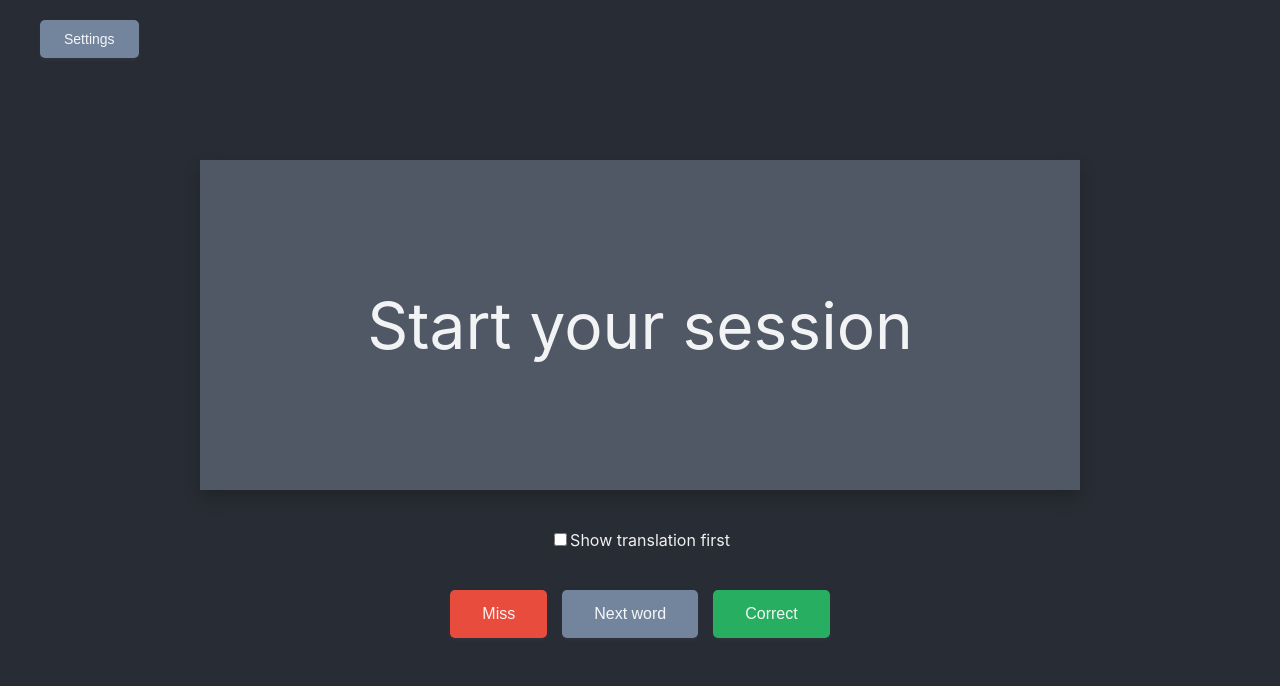
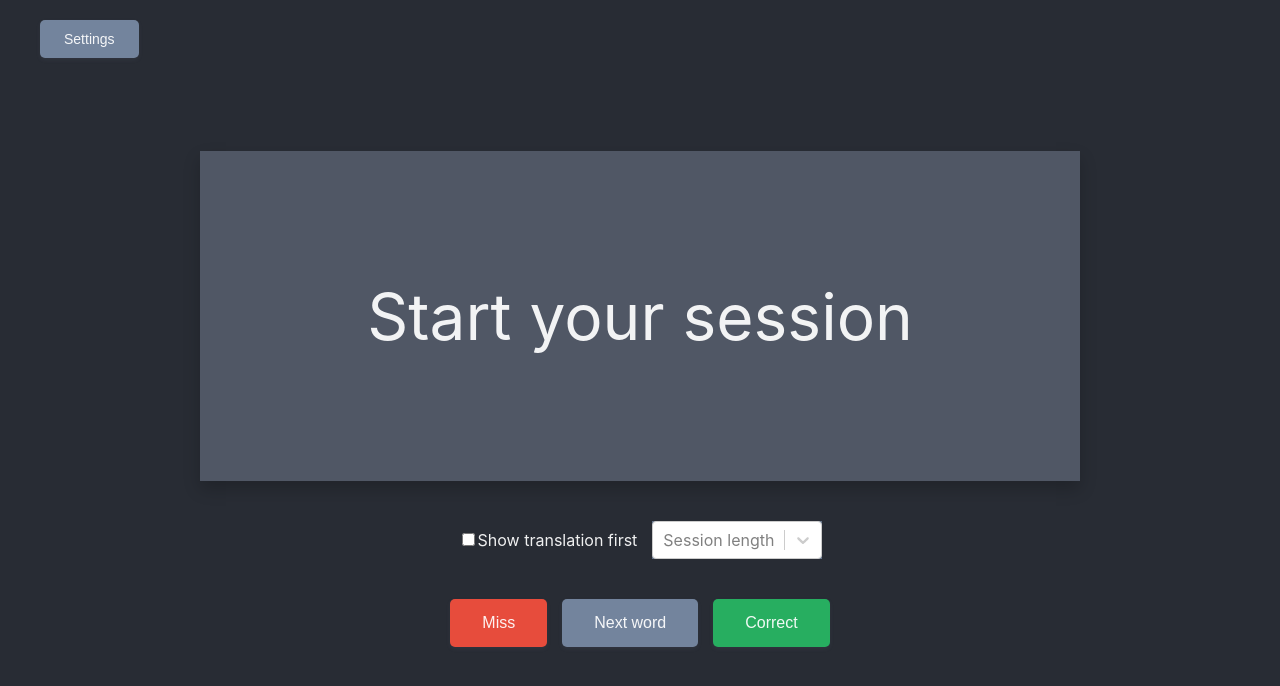
Before and after one commit to azach/lingocards, a React (Create React App) app: page / in a window 1280 px wide. Shown: the top 686 px of the page. Built offline with nearby package versions, Linux system fonts and the light colour scheme.

Commit message:
adjustable session length

```diff
--- a/package.json
+++ b/package.json
@@ -12,6 +12,7 @@
     "react-card-flip": "^1.2.2",
     "react-dom": "^18.2.0",
     "react-scripts": "5.0.1",
+    "react-select": "^5.8.0",
     "web-vitals": "^2.1.4"
   },
   "scripts": {
--- a/src/App.css
+++ b/src/App.css
@@ -97,6 +97,7 @@ button,
   gap: 15px;
   grid-auto-flow: column;
   grid-auto-columns: max-content;
+  align-items: center;
 }
 
 .dropdown {
@@ -114,7 +115,7 @@ button,
 }
 
 .dropdown-content a {
-  color: black;
+  color: #282c34;
   text-decoration: none;
   display: block;
   padding: 14px 18px;
@@ -130,3 +131,8 @@ button,
 .dropdown:hover .dropdown-content {
   display: block;
 }
+
+.select-dropdown {
+  background-color: rgba(115, 132, 157, 0.8);
+  color: #282c34;
+}
--- a/src/App.js
+++ b/src/App.js
@@ -1,9 +1,17 @@
 import { useEffect, useState } from "react";
+import Select from "react-select";
 
 import "./App.css";
 import Card from "./Card";
 import Header from "./Header";
-import { getBucket, getNextWord, markCorrect, markIncorrect } from "./scores";
+import {
+  DEFAULT_SESSION_LENGTH,
+  getBucket,
+  getNextWord,
+  markCorrect,
+  markIncorrect,
+  SESSION_LENGTHS,
+} from "./scores";
 import TitleCard, {
   CompleteTitleCard,
   MissTitleCard,
@@ -29,6 +37,7 @@ function App() {
 
   const [sessionWords, setSessionWords] = useState([]);
   const [sessionBuckets, setSessionBuckets] = useState(null);
+  const [sessionLength, setSessionLength] = useState(DEFAULT_SESSION_LENGTH);
   const [cardResult, setCardResult] = useState(null);
 
   const initializeSession = () => {
@@ -48,10 +57,24 @@ function App() {
     setCardIndex(-1);
   };
 
-  const previousWord = () => setCardIndex(cardIndex === 0 ? 0 : cardIndex - 1);
+  const previousWord = () => {
+    if (cardIndex === 0) {
+      return;
+    }
+
+    if (sessionLength && cardIndex === null && sessionWords.length) {
+      setCardIndex(sessionLength - 1);
+    } else if (cardIndex > 0) {
+      setCardIndex(cardIndex - 1);
+    }
+  };
 
   const nextWord = () => {
-    if (cardIndex < sessionWords.length - 1) {
+    if (sessionLength && cardIndex >= sessionLength - 1) {
+      // End of session with set session length
+      setCardIndex(sessionWords.length);
+      setCard(null);
+    } else if (cardIndex < sessionWords.length - 1) {
       setCardIndex(cardIndex + 1);
     } else {
       const nextWord = getNextWord({ sessionBuckets, setSessionBuckets });
@@ -60,7 +83,7 @@ function App() {
         setSessionWords([...sessionWords, nextWord]);
         setCardIndex(cardIndex + 1);
       } else {
-        // End of session
+        // End of session without set session length
         setCardIndex(sessionWords.length);
         setCard(null);
       }
@@ -189,6 +212,13 @@ function App() {
               ></input>
               <label htmlFor="swapCardOrder">Show translation first</label>
             </div>
+
+            <Select
+              className="select-dropdown"
+              placeholder="Session length"
+              onChange={(e) => setSessionLength(e.value)}
+              options={SESSION_LENGTHS}
+            ></Select>
           </div>
         </div>
 
--- a/src/scores.js
+++ b/src/scores.js
@@ -1,4 +1,12 @@
 import { shuffle } from "./utilities";
+
+export const DEFAULT_SESSION_LENGTH = 20;
+export const SESSION_LENGTHS = [
+  { value: null, label: "All words" },
+  { value: 50, label: 50 },
+  { value: 20, label: 20 },
+  { value: 5, label: 5 },
+];
 
 export const getBucket = (word) => {
   const scores = JSON.parse(localStorage.getItem("scores")) || {};
```
